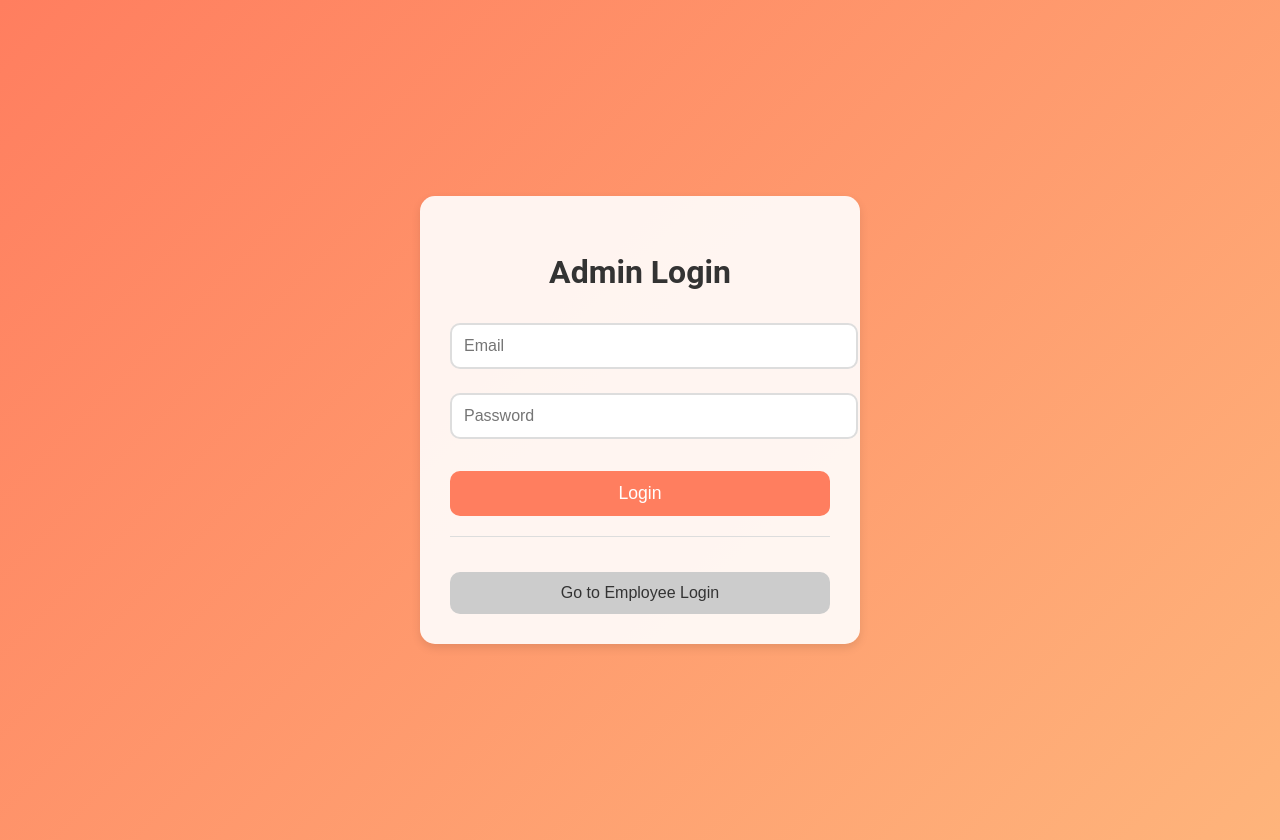
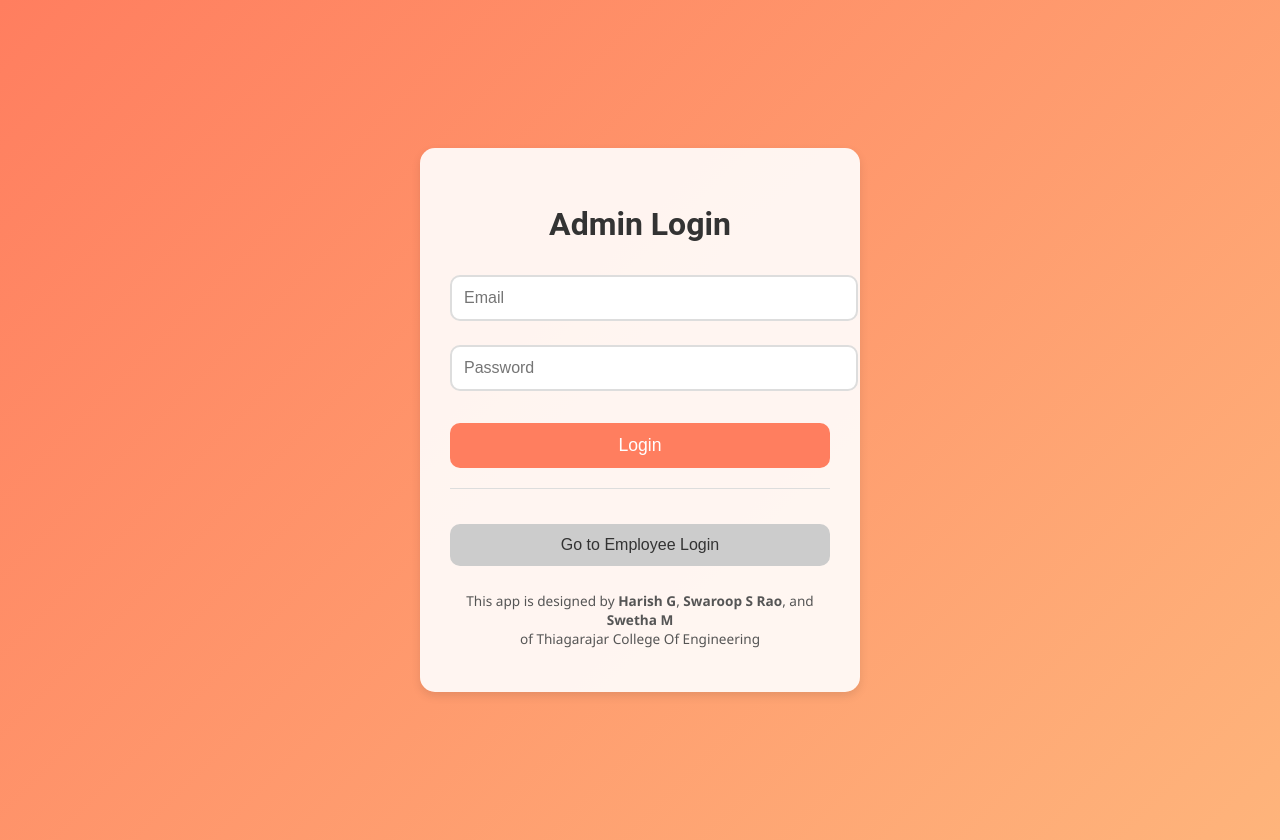
Before and after one commit to Hdgy7/attendance_app, a React (Create React App) app in the folder frontend/: page / in a window 1280 px wide. Built offline with nearby package versions, Linux system fonts and the light colour scheme.

Commit message:
Update Login.js

```diff
--- a/frontend/src/pages/Login.js
+++ b/frontend/src/pages/Login.js
@@ -77,6 +77,11 @@ const Login = ({ setUser }) => {
         >
           Go to Employee Login
         </button>
+            <p className="credits">
+  This app is designed by <strong>Harish G</strong>, <strong>Swaroop S Rao</strong>, and <strong>Swetha M</strong><br />
+  of Thiagarajar College Of Engineering
+</p>
+
       </div>
 
       {/* Internal CSS */}
@@ -106,6 +111,13 @@ const Login = ({ setUser }) => {
           margin-bottom: 20px;
           font-family: 'Roboto', sans-serif;
         }
+        .credits {
+  margin-top: 25px;
+  font-size: 0.85rem;
+  text-align: center;
+  color: #555;
+  line-height: 1.4;
+}
 
         .input-field {
           width: 100%;
```
